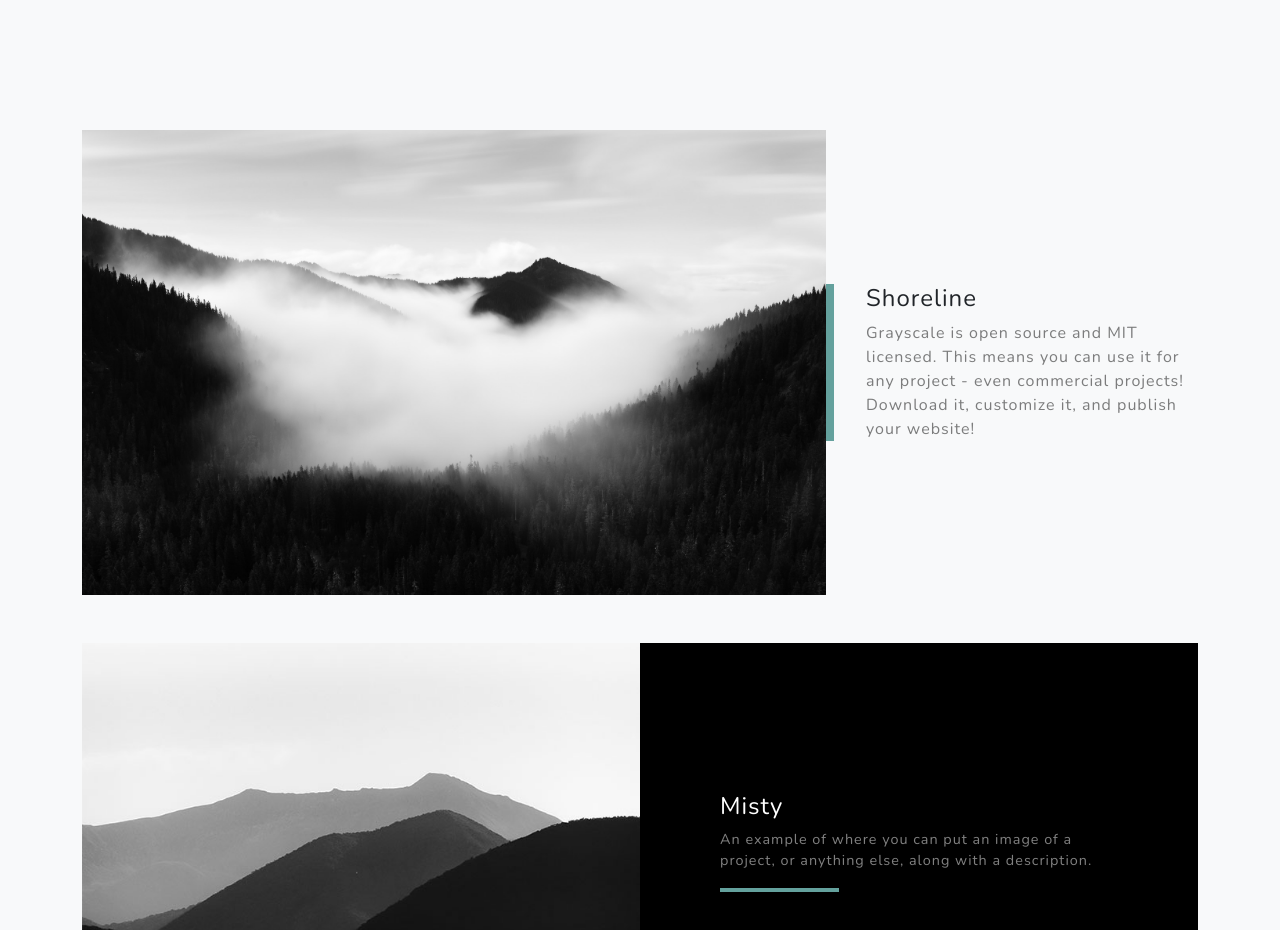
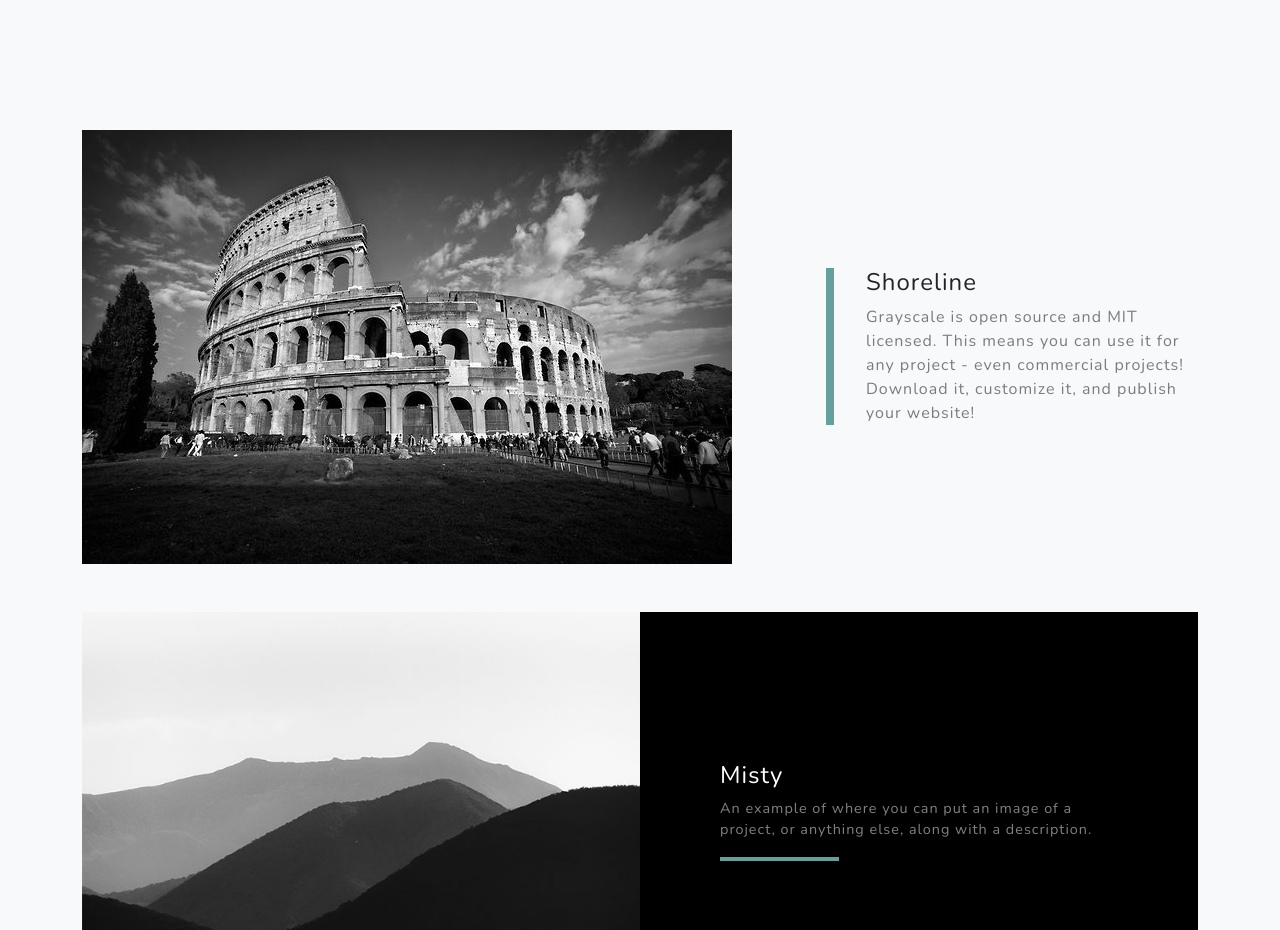
Before and after one commit to ewatxc82/tourism_statistical_analysis, a plain HTML site: page index.html in a window 1280 px wide. Shown: the part 1520-2450 px from the top of the page. Drawn offline with nearby package versions, Linux system fonts and the light colour scheme.

Commit message:
Adding more photos.

```diff
--- a/index.html
+++ b/index.html
@@ -71,7 +71,7 @@
             <div class="container">
                 <!-- Featured Project Row-->
                 <div class="row align-items-center no-gutters mb-4 mb-lg-5">
-                    <div class="col-xl-8 col-lg-7"><img class="img-fluid mb-3 mb-lg-0" src="assets/img/bg-masthead.jpg" alt="" /></div>
+                    <div class="col-xl-8 col-lg-7"><img class="img-fluid mb-3 mb-lg-0" src="assets/img/Rome.jpg" alt="" /></div>
                     <div class="col-xl-4 col-lg-5">
                         <div class="featured-text text-center text-lg-left">
                             <h4>Shoreline</h4>
```
Also changed, not shown: assets/img/bg-london.jpg (added).
